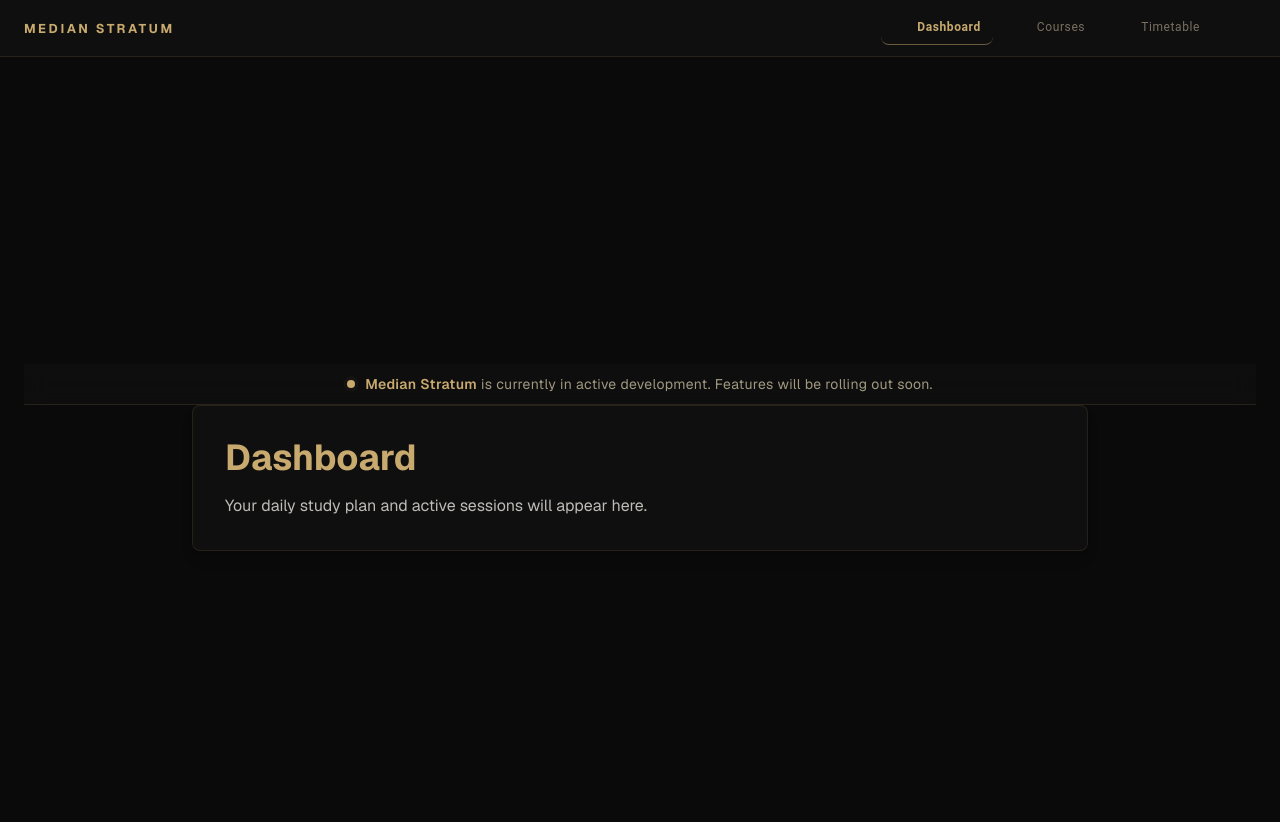
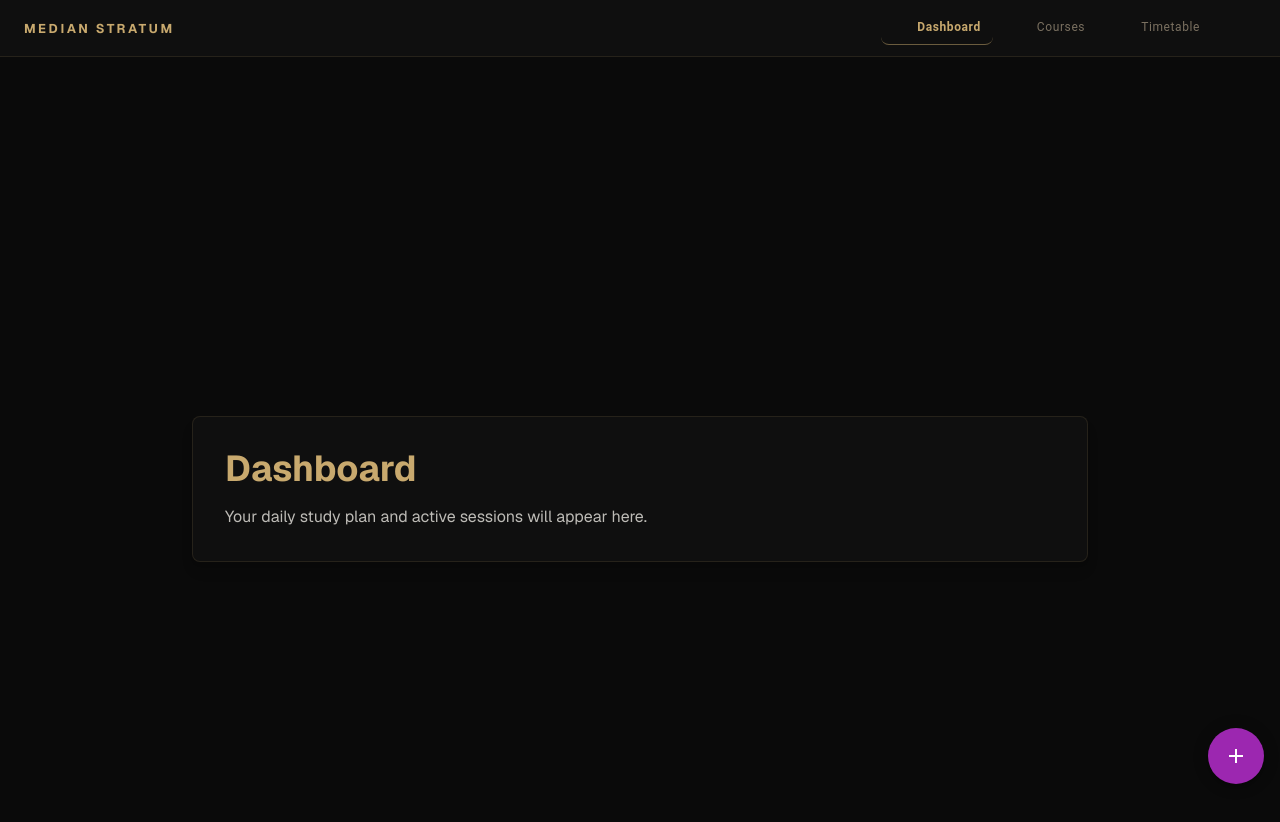
Before and after one commit to EMMD474/study-tracker, a Next.js app: page /dashboard in a window 1280 px wide. Shown: the top 822 px of the page. Built offline with nearby package versions, Linux system fonts and the light colour scheme; no server answers; some icons are missing; what @mui/material-nextjs would draw is missing.

Commit message:
added the button to ppoup the create form

```diff
--- /dev/null
+++ b/app/(main)/MainLayout.tsx
@@ -0,0 +1,24 @@
+import { Fab} from "@mui/material";
+import { Add } from "@mui/icons-material";
+
+
+export default function MainLayout({
+  children,
+}: Readonly<{
+  children: React.ReactNode;
+}>) {
+  return (
+    <main className="flex min-h-0 flex-1 flex-col">
+      <div className="mx-auto box-border w-full max-w-6xl flex-1 px-4 py-6 sm:px-6 lg:py-8">
+        {children}
+      </div>
+      <Fab
+        color="secondary"
+        aria-label="add"
+        sx={{ position: "fixed", bottom: 16, right: 16 }}
+      >
+        <Add />
+      </Fab>
+    </main>
+  );
+}
--- a/app/(main)/dashboard/page.tsx
+++ b/app/(main)/dashboard/page.tsx
@@ -3,7 +3,7 @@ import ComingSoonBanner from "@/components/ComingSoonBanner"
 export default function DashboardPage() {
   return (
     <div className="flex min-h-screen flex-col items-center justify-center p-6">
-      <ComingSoonBanner />
+      {/* <ComingSoonBanner /> */}
       <div className="w-full max-w-4xl rounded-lg bg-card p-8 shadow-lg border border-border">
         <h1 className="text-4xl font-bold text-primary mb-4">Dashboard</h1>
         <p className="text-foreground/80">Your daily study plan and active sessions will appear here.</p>
--- /dev/null
+++ b/app/(main)/layout.tsx
@@ -0,0 +1,9 @@
+import MainLayout from "./MainLayout";
+
+export default function MainGroupLayout({
+  children,
+}: Readonly<{
+  children: React.ReactNode;
+}>) {
+  return <MainLayout>{children}</MainLayout>;
+}
```
